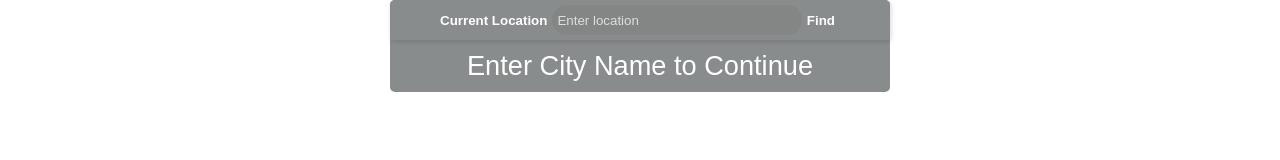
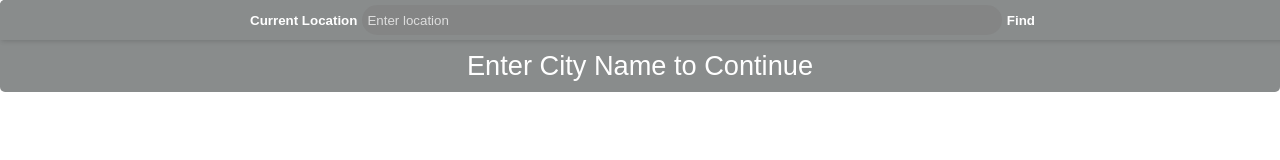
Before and after one commit to anuragsahay5/WeatherInHere, a website: page static/home.html in a window 1280 px wide. Drawn offline with nearby package versions, Linux system fonts and the light colour scheme.

Commit message:
style fix

```diff
--- a/static/style.css
+++ b/static/style.css
@@ -11,7 +11,7 @@
     border-top-right-radius: 5px;
     padding: 5px;
     align-items: center;
-    width: 490px;
+    width:100vw;
     justify-content: center;
     margin: 0 auto;
     font-family: sans-serif;
@@ -29,7 +29,7 @@
     height: 30px;
     border-radius: 15px;
     text-indent: 5px;
-    width: 250px;
+    width: 50vw;
     background-color: #8080808f;
     font: 1.2em;
   }
@@ -56,7 +56,7 @@ font-size: 1.7em;
     padding: 3px;
 }
 .w_frm{
-    width: 500px;
+    width: 100vw;
     margin: 0 auto;
     border-radius: 5px;
     display: flex;
```
